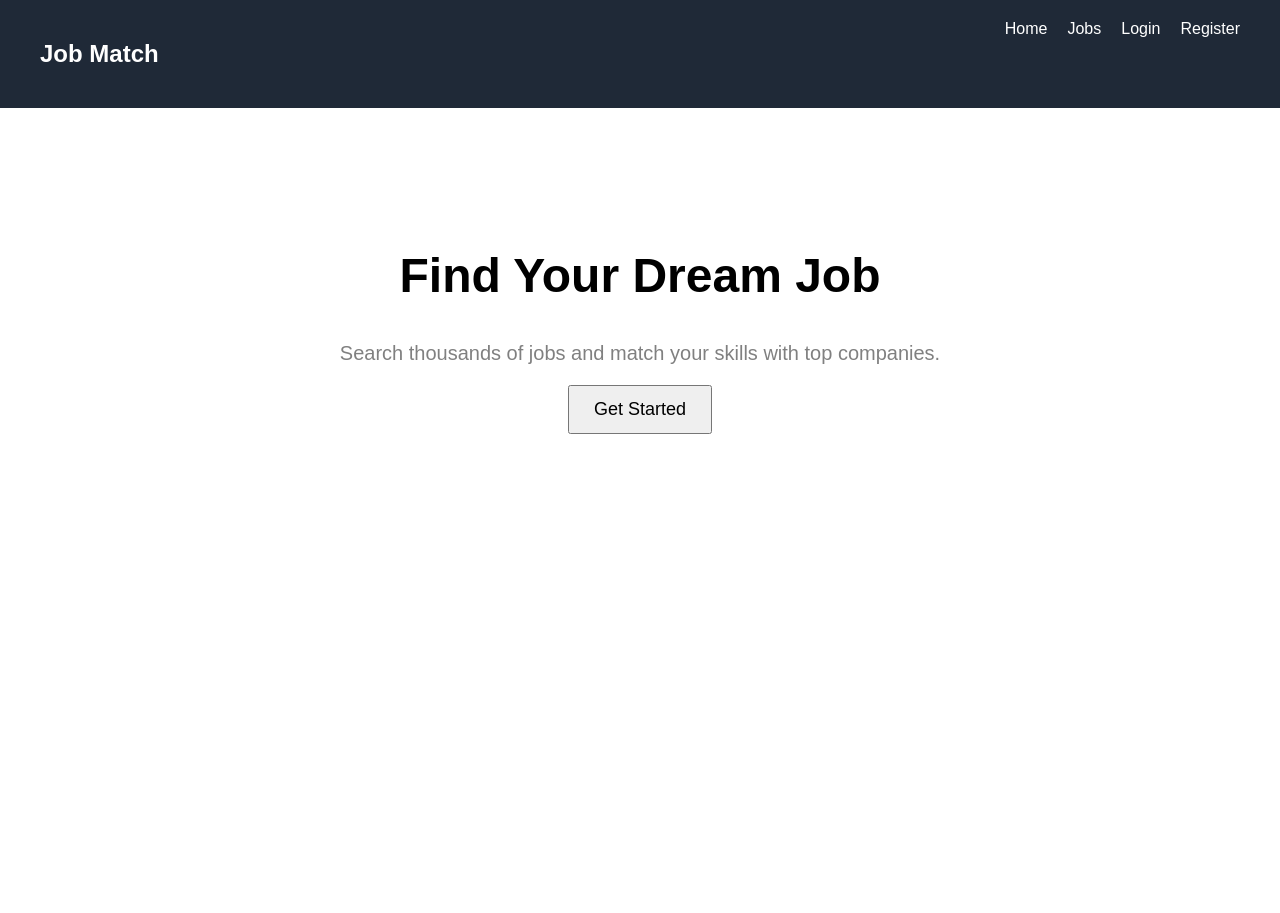
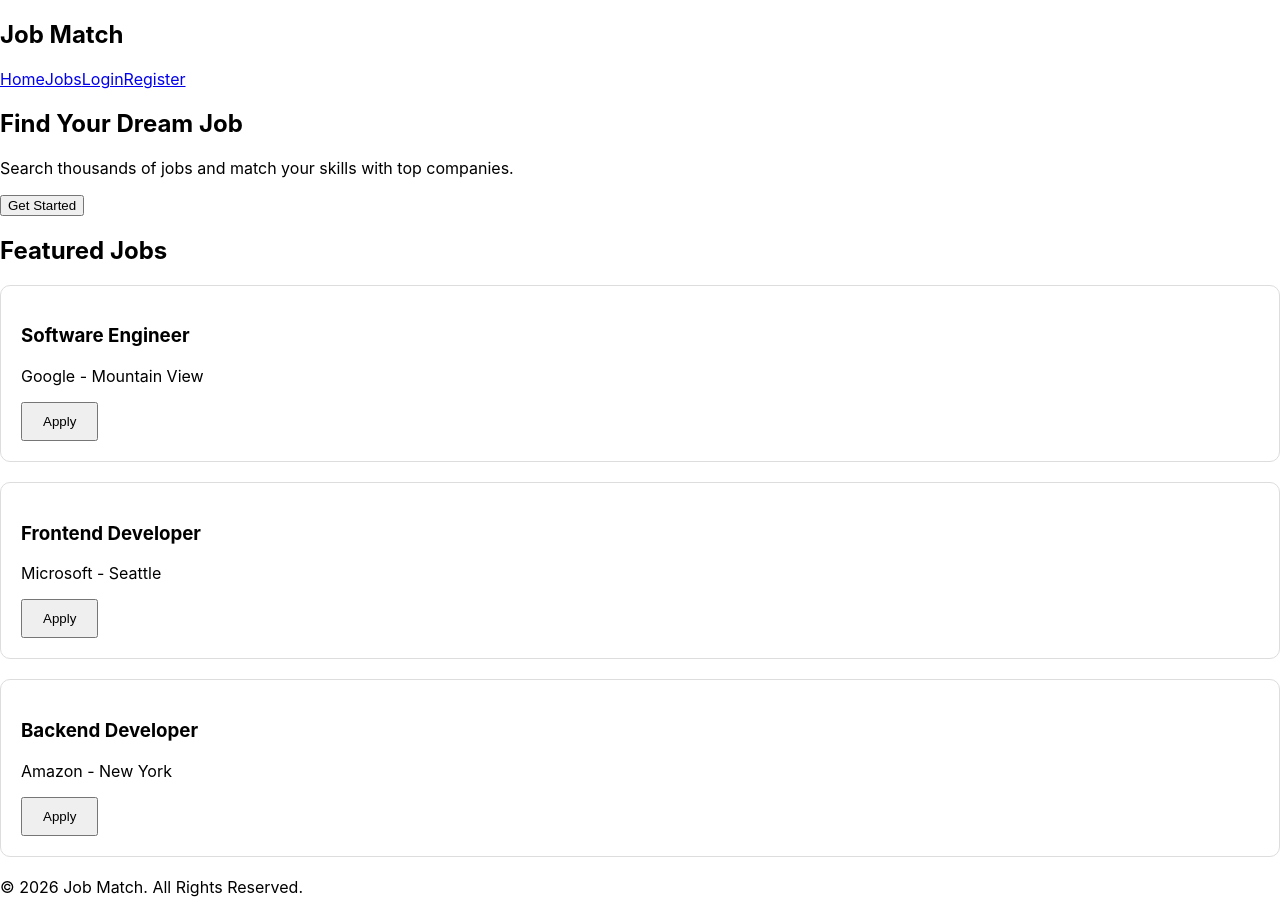
Before and after one commit to abhinav-rao-veeramalla29/job-match-app, a React (Create React App) app: page /jobs in a window 1280 px wide. Before the commit the page ends 800 px from the top, so only its background shows below. Built offline with nearby package versions, Linux system fonts and the light colour scheme.

Commit message:
Added Jobs page with sample job listings

```diff
--- a/package.json
+++ b/package.json
@@ -9,6 +9,7 @@
     "@testing-library/user-event": "^13.5.0",
     "react": "^19.2.7",
     "react-dom": "^19.2.7",
+    "react-router-dom": "^7.17.0",
     "react-scripts": "5.0.1",
     "web-vitals": "^2.1.4"
   },
--- a/src/App.css
+++ b/src/App.css
@@ -1,38 +1,15 @@
-body {
-  margin: 0;
-  font-family: Arial, sans-serif;
+.jobs-page {
+  padding: 40px;
 }
 
-.navbar {
-  display: flex;
-  justify-content: space-between;
-  padding: 20px 40px;
-  background: #1f2937;
-  color: white;
+.job-card {
+  border: 1px solid #ddd;
+  border-radius: 10px;
+  padding: 20px;
+  margin: 20px 0;
 }
 
-.navbar a {
-  margin-left: 20px;
-  color: white;
-  text-decoration: none;
-}
-
-.hero {
-  text-align: center;
-  padding: 100px 20px;
-}
-
-.hero h1 {
-  font-size: 48px;
-}
-
-.hero p {
-  font-size: 20px;
-  color: gray;
-}
-
-button {
-  padding: 12px 24px;
-  font-size: 18px;
+.job-card button {
+  padding: 10px 20px;
   cursor: pointer;
 }
--- a/src/App.js
+++ b/src/App.js
@@ -1,12 +1,16 @@
 import "./App.css";
 import Navbar from "./components/Navbar";
 import Hero from "./components/Hero";
+import FeaturedJobs from "./components/FeaturedJobs";
+import Footer from "./components/Footer";
 
 function App() {
   return (
     <div>
       <Navbar />
       <Hero />
+      <FeaturedJobs />
+      <Footer />
     </div>
   );
 }
--- a/src/components/FeaturedJobs.js
+++ b/src/components/FeaturedJobs.js
@@ -0,0 +1,27 @@
+function FeaturedJobs() {
+    return (
+      <section className="featured">
+        <h2>Featured Jobs</h2>
+
+        <div className="job-card">
+          <h3>Software Engineer</h3>
+          <p>Google - Mountain View</p>
+          <button>Apply</button>
+        </div>
+
+        <div className="job-card">
+          <h3>Frontend Developer</h3>
+          <p>Microsoft - Seattle</p>
+          <button>Apply</button>
+        </div>
+
+        <div className="job-card">
+          <h3>Backend Developer</h3>
+          <p>Amazon - New York</p>
+          <button>Apply</button>
+        </div>
+      </section>
+    );
+  }
+
+  export default FeaturedJobs;
--- a/src/components/Footer.js
+++ b/src/components/Footer.js
@@ -0,0 +1,9 @@
+function Footer() {
+    return (
+      <footer className="footer">
+        <p>© 2026 Job Match. All Rights Reserved.</p>
+      </footer>
+    );
+  }
+
+  export default Footer;
--- a/src/components/Navbar.js
+++ b/src/components/Navbar.js
@@ -1,13 +1,15 @@
+import { Link } from "react-router-dom";
+
 function Navbar() {
   return (
     <nav className="navbar">
       <h2>Job Match</h2>
 
       <div>
-          <a href="/">Home</a>
-          <a href="/">Jobs</a>
-          <a href="/">Login</a>
-          <a href="/">Register</a>
+        <Link to="/">Home</Link>
+        <Link to="/jobs">Jobs</Link>
+        <Link to="/login">Login</Link>
+        <Link to="/register">Register</Link>
       </div>
     </nav>
   );
--- a/src/index.js
+++ b/src/index.js
@@ -1,17 +1,13 @@
-import React from 'react';
-import ReactDOM from 'react-dom/client';
-import './index.css';
-import App from './App';
-import reportWebVitals from './reportWebVitals';
+import React from "react";
+import ReactDOM from "react-dom/client";
+import "./index.css";
+import App from "./App";
+import { BrowserRouter } from "react-router-dom";
 
-const root = ReactDOM.createRoot(document.getElementById('root'));
+const root = ReactDOM.createRoot(document.getElementById("root"));
+
 root.render(
-  <React.StrictMode>
+  <BrowserRouter>
     <App />
-  </React.StrictMode>
+  </BrowserRouter>
 );
-
-// If you want to start measuring performance in your app, pass a function
-// to log results (for example: reportWebVitals(console.log))
-// or send to an analytics endpoint. Learn more: https://bit.ly/CRA-vitals
-reportWebVitals();
--- /dev/null
+++ b/src/pages/Home.js
@@ -0,0 +1,5 @@
+function Home() {
+    return <h1>Home Page</h1>;
+  }
+
+  export default Home;
--- /dev/null
+++ b/src/pages/register.js
@@ -0,0 +1,5 @@
+function Register() {
+    return <h1>Register Page</h1>;
+  }
+
+  export default Register;
```
Also changed, not shown: src/pages/jobs.js (added, +27 -0 lines), src/pages/login.js (added), 1 other file (tests, documents, lock files or other folders). Lines whose indentation alone changed are shown as unchanged.
